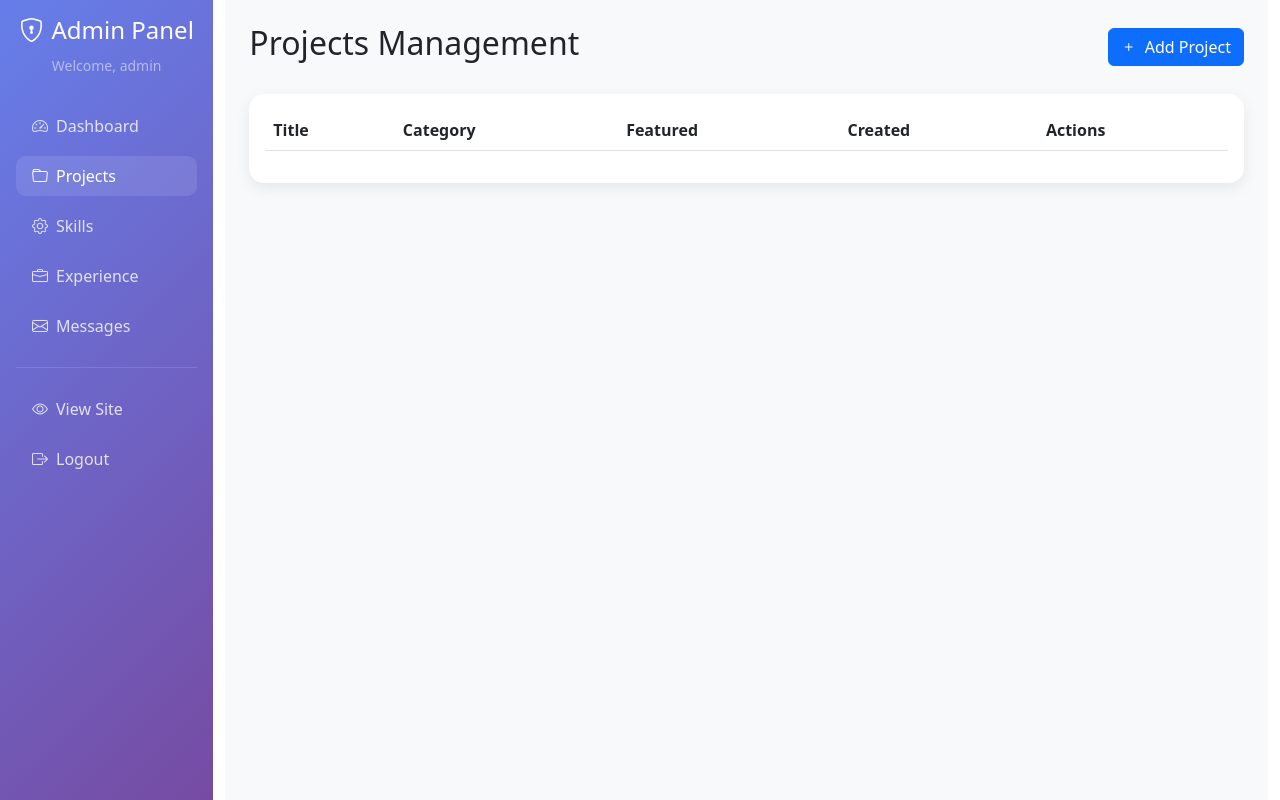
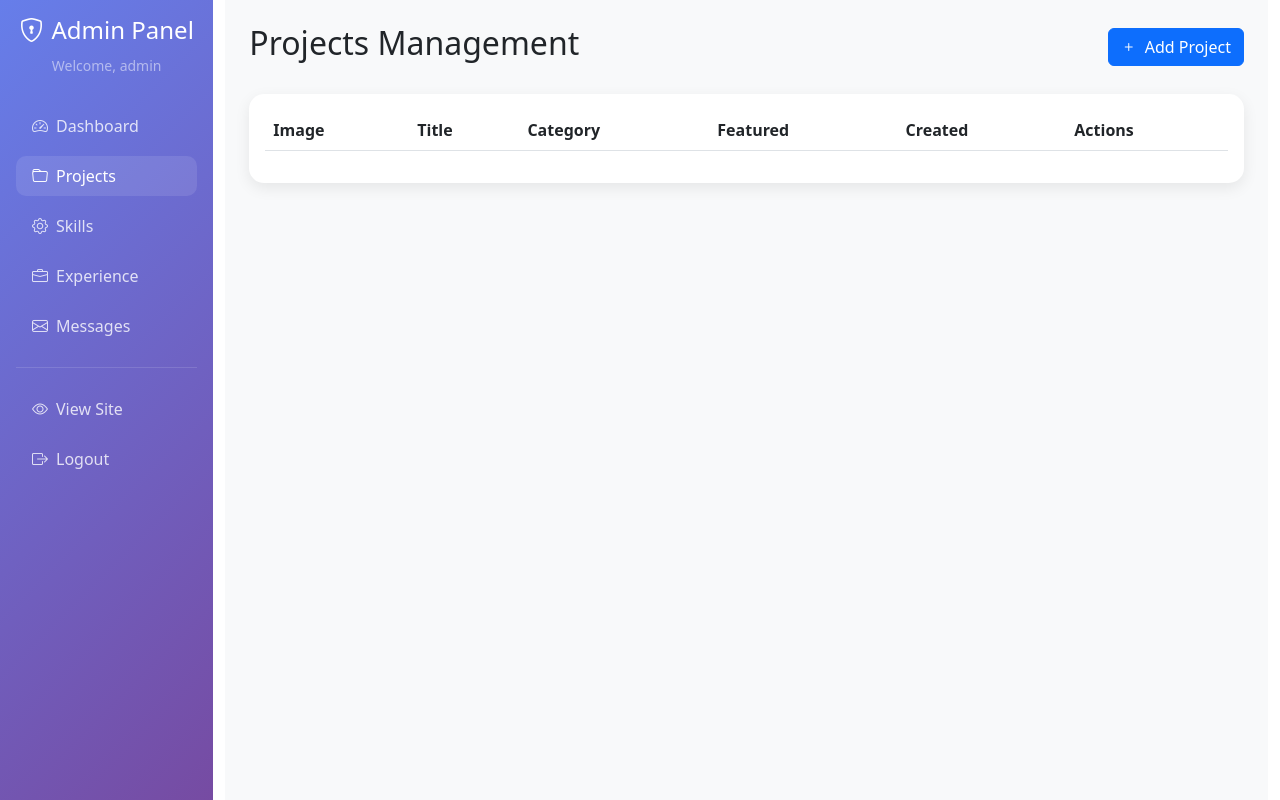
Before and after one commit to abdiwahaab12/my-resume-cv, a Flask app: page /admin/dashboard in a window 1280 px wide, after a click on "Projects". Run offline with Flask 3, Linux system fonts and the light colour scheme; a user stored in the database is signed in; data that the repository does not hold is empty; some libraries are stand-ins or nearby versions.

Commit message:
Fix: Add image display and preview functionality to admin dashboard
- Added Image column to projects table in admin dashboard
- Updated loadProjects() function to display project images as thumbnails
- Added image preview functionality in project upload form
- Enhanced uploadImage() function with real-time preview and status
- Added form reset functionality when modal is closed
- Images now show as 50x50px thumbnails in the projects table
- Upload preview shows 200x200px preview with upload status
- Fixed issue where uploaded images weren't visible in dashboard

```diff
--- a/FolioOne/templates/admin/dashboard.html
+++ b/FolioOne/templates/admin/dashboard.html
@@ -209,6 +209,7 @@
                                     <table class="table table-hover">
                                         <thead>
                                             <tr>
+                                                <th>Image</th>
                                                 <th>Title</th>
                                                 <th>Category</th>
                                                 <th>Featured</th>
@@ -368,6 +369,12 @@
                             <input type="file" class="form-control" id="projectImage" accept="image/*" onchange="uploadImage()">
                             <small class="form-text text-muted">Upload a project screenshot or image</small>
                             <input type="hidden" name="image_url" id="imageUrl">
+                            <div id="imagePreview" class="mt-2" style="display: none;">
+                                <img id="previewImg" src="" alt="Preview" class="img-thumbnail" style="max-width: 200px; max-height: 200px;">
+                                <div class="mt-1">
+                                    <small class="text-success" id="uploadStatus"></small>
+                                </div>
+                            </div>
                         </div>
                         <div class="mb-3">
                             <label class="form-label">Technologies (comma-separated)</label>
@@ -501,6 +508,14 @@
             loadProjects();
         });
 
+        // Clear form when project modal is hidden
+        document.getElementById('projectModal').addEventListener('hidden.bs.modal', function() {
+            const form = document.getElementById('projectForm');
+            form.reset();
+            document.getElementById('imagePreview').style.display = 'none';
+            document.getElementById('imageUrl').value = '';
+        });
+
         // Load messages when contacts tab is clicked
         document.querySelector('a[href="#contacts"]').addEventListener('click', function() {
             loadMessages();
@@ -523,6 +538,12 @@
                     const tbody = document.getElementById('projectsTable');
                     tbody.innerHTML = projects.map(project => `
                         <tr>
+                            <td>
+                                ${project.image_url ?
+                                    `<img src="/static/uploads/${project.image_url}" alt="${project.title}" class="img-thumbnail" style="width: 50px; height: 50px; object-fit: cover;">` :
+                                    '<div class="bg-light d-flex align-items-center justify-content-center" style="width: 50px; height: 50px;"><i class="bi bi-image text-muted"></i></div>'
+                                }
+                            </td>
                             <td>${project.title}</td>
                             <td><span class="badge bg-secondary">${project.category}</span></td>
                             <td>${project.featured ? '<i class="bi bi-star-fill text-warning"></i>' : '<i class="bi bi-star text-muted"></i>'}</td>
@@ -544,8 +565,20 @@
         function uploadImage() {
             const fileInput = document.getElementById('projectImage');
             const file = fileInput.files[0];
+            const preview = document.getElementById('imagePreview');
+            const previewImg = document.getElementById('previewImg');
+            const uploadStatus = document.getElementById('uploadStatus');
 
             if (file) {
+                // Show preview immediately
+                const reader = new FileReader();
+                reader.onload = function(e) {
+                    previewImg.src = e.target.result;
+                    preview.style.display = 'block';
+                    uploadStatus.textContent = 'Uploading...';
+                };
+                reader.readAsDataURL(file);
+
                 const formData = new FormData();
                 formData.append('file', file);
 
@@ -557,15 +590,20 @@
                 .then(result => {
                     if (result.filename) {
                         document.getElementById('imageUrl').value = result.filename;
-                        alert('Image uploaded successfully!');
+                        uploadStatus.textContent = '✅ Image uploaded successfully!';
+                        uploadStatus.className = 'text-success';
                     } else {
-                        alert('Error uploading image: ' + (result.error || 'Unknown error'));
+                        uploadStatus.textContent = '❌ Error uploading image: ' + (result.error || 'Unknown error');
+                        uploadStatus.className = 'text-danger';
                     }
                 })
                 .catch(error => {
                     console.error('Error:', error);
-                    alert('Error uploading image');
+                    uploadStatus.textContent = '❌ Error uploading image';
+                    uploadStatus.className = 'text-danger';
                 });
+            } else {
+                preview.style.display = 'none';
             }
         }
 
```
